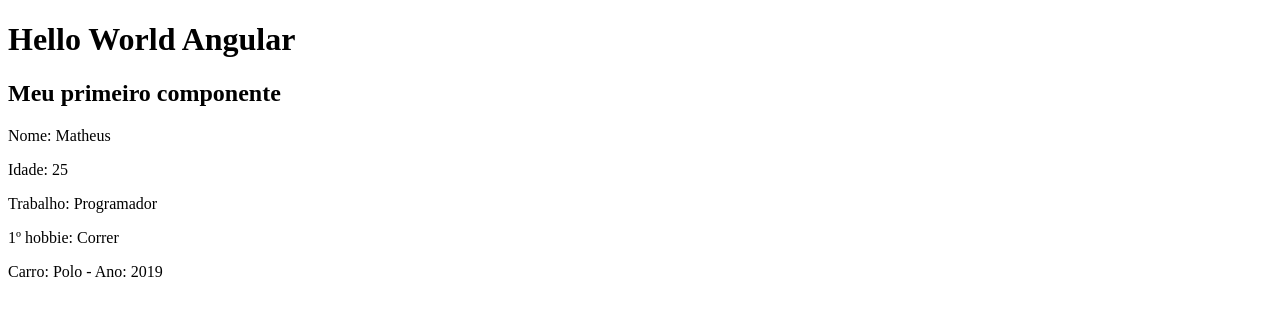
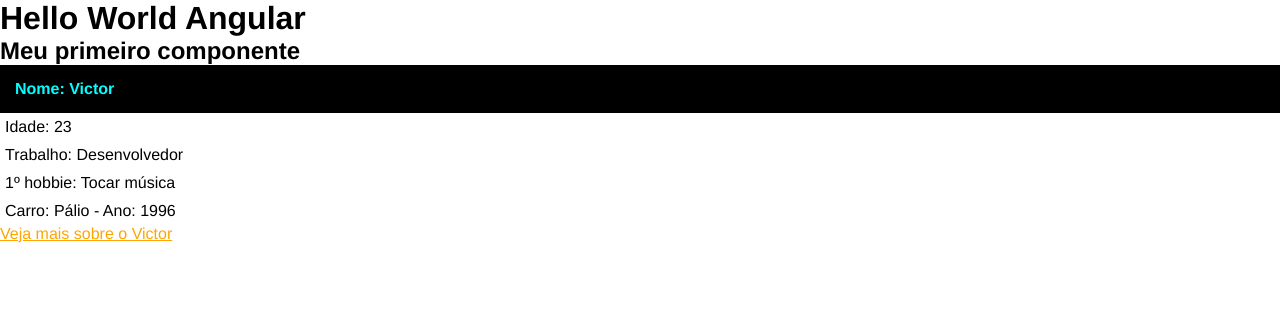
Before and after one commit to hvictorleite/curso-angular, an Angular app: page / in a window 1280 px wide. Shown: the top 316 px of the page. Built offline with nearby package versions, Linux system fonts and the light colour scheme.

Commit message:
Modified global and scoped styles

```diff
--- a/src/app/components/first-component/first-component.component.css
+++ b/src/app/components/first-component/first-component.component.css
@@ -0,0 +1,10 @@
+.title {
+    background-color: black;
+    color: aqua;
+    padding: 15px;
+    font-weight: 700;
+}
+
+p {
+    padding: 5px;
+}
--- a/src/app/components/first-component/first-component.component.html
+++ b/src/app/components/first-component/first-component.component.html
@@ -1,6 +1,7 @@
 <h2>Meu primeiro componente</h2>
-<p>Nome: {{name}}</p>
+<p class="title">Nome: {{name}}</p>
 <p>Idade: {{age}}</p>
 <p>Trabalho: {{job}}</p>
 <p>1º hobbie: {{hobbies[0]}}</p>
 <p>Carro: {{car.name}} - Ano: {{car.year}}</p>
+<a href="">Veja mais sobre o Victor</a>
--- a/src/app/components/first-component/first-component.component.ts
+++ b/src/app/components/first-component/first-component.component.ts
@@ -6,12 +6,12 @@ import { Component } from '@angular/core';
   styleUrls: ['./first-component.component.css']
 })
 export class FirstComponentComponent {
-  name: string = 'Matheus';
-  age: number = 25;
-  job: string = 'Programador';
-  hobbies: string[] = ['Correr', 'Jogar', 'Estudar'];
+  name: string = 'Victor';
+  age: number = 23;
+  job: string = 'Desenvolvedor';
+  hobbies: string[] = ['Tocar música', 'Jogar', 'Estudar'];
   car = {
-    name: 'Polo',
-    year: '2019'
+    name: 'Pálio',
+    year: '1996'
   };
 }
--- a/src/styles.css
+++ b/src/styles.css
@@ -1 +1,11 @@
 /* You can add global styles to this file, and also import other style files */
+
+* {
+    margin: 0;
+    padding: 0;
+    font-family: Helvetica;
+}
+
+a {
+    color: orange;
+}
```
